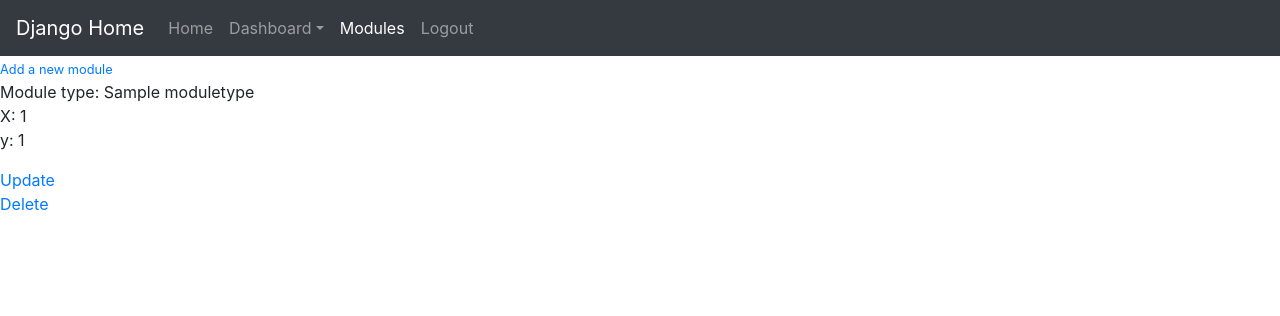
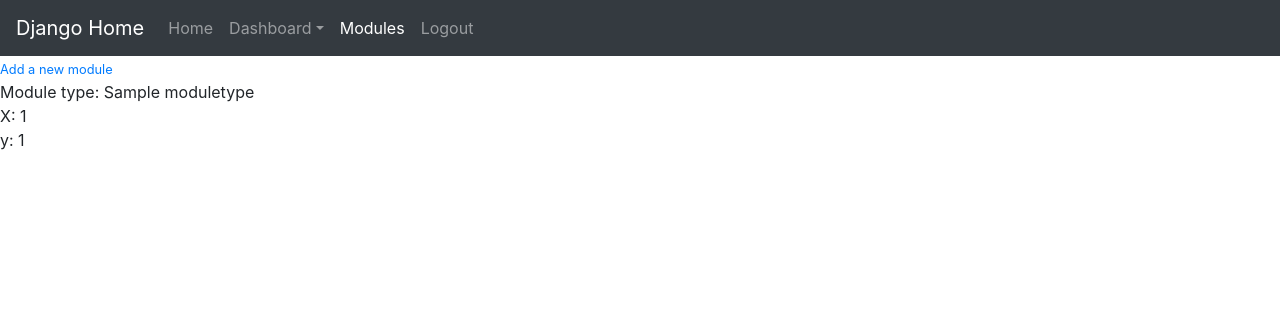
Before and after one commit to zembrodt/django-home, a Django app: page /modules/ in a window 1280 px wide. Shown: the top 316 px of the page. Run offline with Django 3.2, Linux system fonts and the light colour scheme; a user stored in the database is signed in; tables that the repository leaves empty hold one stand-in row (values such as "Sample post"); some libraries are stand-ins or nearby versions.

Commit message:
Removed update/delete links

```diff
--- a/dashboard/templates/dashboard/modules.html
+++ b/dashboard/templates/dashboard/modules.html
@@ -13,8 +13,8 @@
             y: {{ module.y }}
         </p>
         <p>
-            <a href="{% url 'update-module' module.id %}">Update</a><br/>
-            <a href="{% url 'delete-module' module.id %}">Delete</a>
+            <!-- <a href="{% url 'update-module' module.id %}">Update</a><br/>
+            <a href="{% url 'delete-module' module.id %}">Delete</a> -->
         </p>
     {% endfor %}
 {% endblock %}
```
